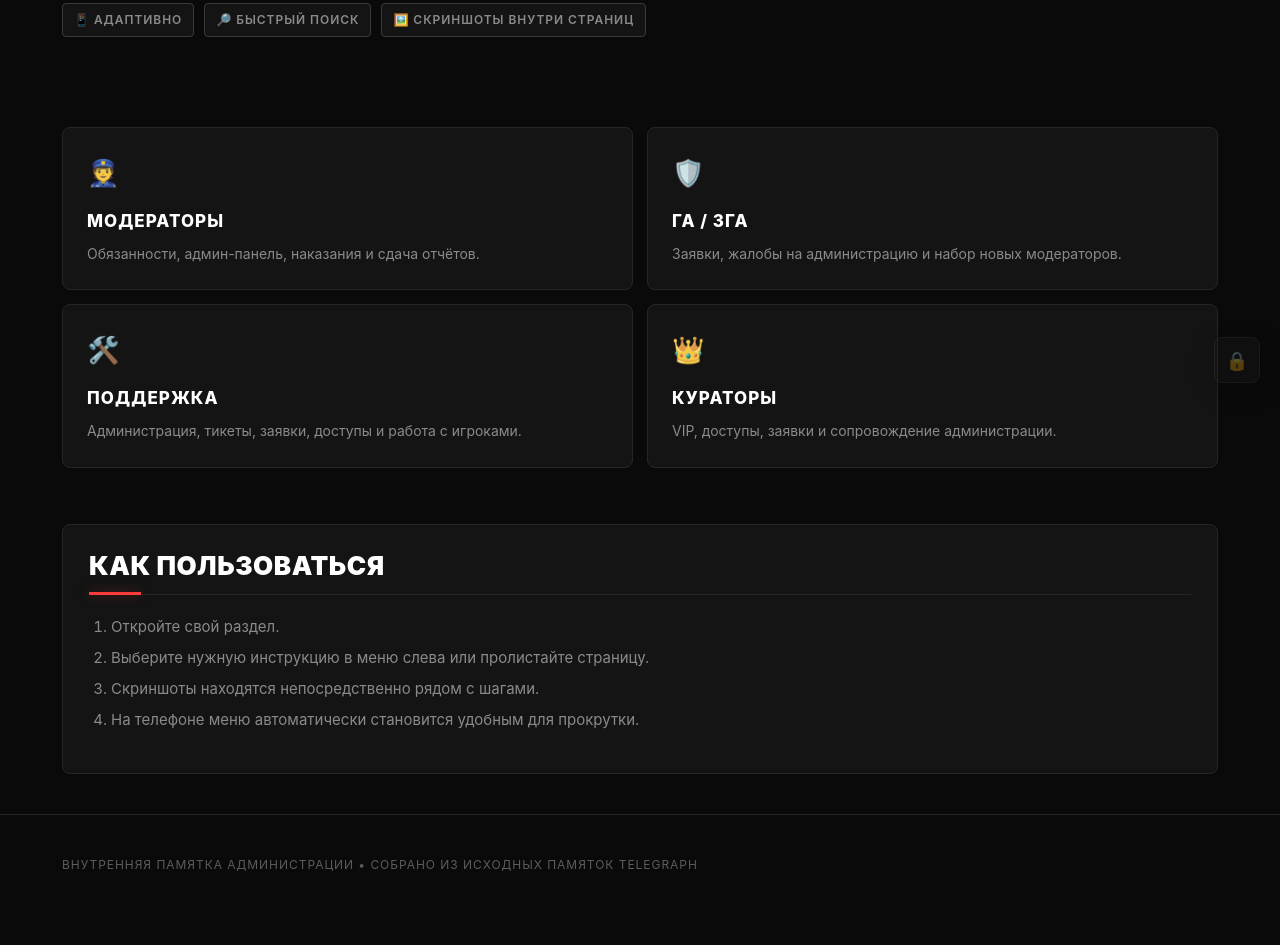
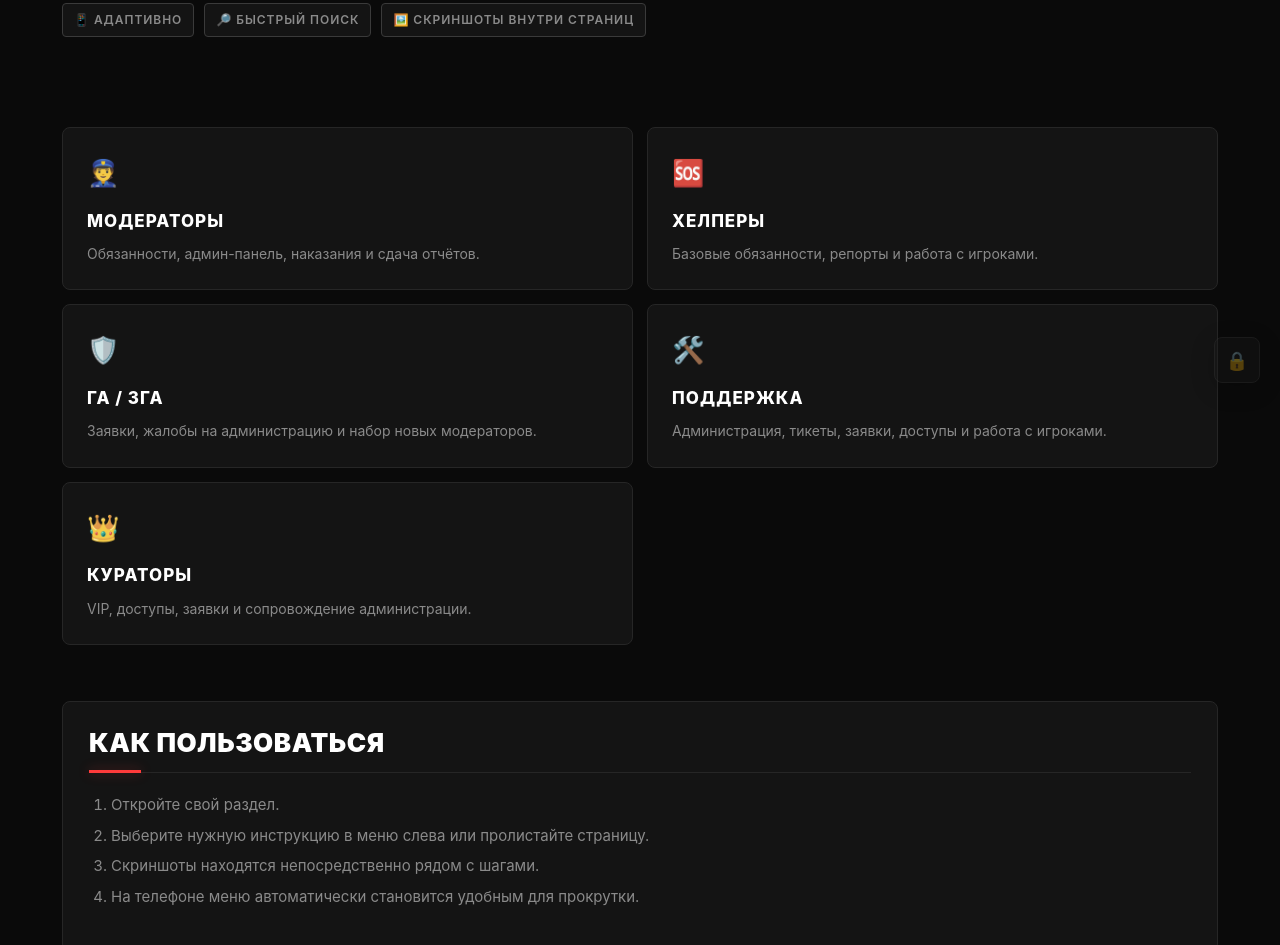
Before and after one commit to XRUMk1/orenti, a website: page index.html in a window 1280 px wide. Shown: the part 397-1342 px from the top of the page. Drawn offline with Linux system fonts and the light colour scheme; no server answers.

Commit message:
Update index.html

```diff
--- a/index.html
+++ b/index.html
@@ -1,7 +1,9 @@
 <!doctype html><html lang="ru"><head><meta charset="utf-8"><meta name="viewport" content="width=device-width,initial-scale=1">
-<title>Памятка администрации — ORENTI</title><link rel="icon" type="image/png" href="favicon.png?v=2">
-<link rel="apple-touch-icon" href="favicon.png?v=2"><link rel="stylesheet" href="style.css"></head><body>
-<header><div class="container nav"><a class="brand" href="index.html">ORENTI <span>Администрация</span></a><nav class="navlinks"><a class="active" href="index.html">Главная</a><a href="moderators.html">Модераторы</a><a href="ga-zga.html">ГА / ЗГА</a><a href="support.html">Поддержка / кураторы</a></nav></div></header><main class="container">
+<title>Памятка администрации — ORENTI</title>
+<link rel="icon" type="image/png" href="favicon.png">
+<link rel="apple-touch-icon" href="favicon.png">
+<link rel="stylesheet" href="style.css"></head><body>
+<header><div class="container nav"><a class="brand" href="index.html">ORENTI <span>Администрация</span></a><nav class="navlinks"><a class="active" href="index.html">Главная</a><a href="moderators.html">Модераторы</a><a href="helpers.html">Хелперы</a><a href="ga-zga.html">ГА / ЗГА</a><a href="support.html">Поддержка / кураторы</a></nav></div></header><main class="container">
 <section class="hero">
   <div class="kicker">База знаний</div>
   <h1>Памятка<br>администрации</h1>
@@ -10,12 +12,15 @@
 </section>
 <div class="grid">
   <a class="card" href="moderators.html"><div class="icon">👮</div><h3>Модераторы</h3><p>Обязанности, админ-панель, наказания и сдача отчётов.</p></a>
+  <a class="card" href="helpers.html"><div class="icon">🆘</div><h3>Хелперы</h3><p>Базовые обязанности, репорты и работа с игроками.</p></a>
   <a class="card" href="ga-zga.html"><div class="icon">🛡️</div><h3>ГА / ЗГА</h3><p>Заявки, жалобы на администрацию и набор новых модераторов.</p></a>
   <a class="card" href="support.html#support"><div class="icon">🛠️</div><h3>Поддержка</h3><p>Администрация, тикеты, заявки, доступы и работа с игроками.</p></a>
   <a class="card" href="support.html#curators"><div class="icon">👑</div><h3>Кураторы</h3><p>VIP, доступы, заявки и сопровождение администрации.</p></a>
 </div>
-<section class="block">
+<section id="how" class="block">
 <h2>Как пользоваться</h2>
 <ol><li>Откройте свой раздел.</li><li>Выберите нужную инструкцию в меню слева или пролистайте страницу.</li><li>Скриншоты находятся непосредственно рядом с шагами.</li><li>На телефоне меню автоматически становится удобным для прокрутки.</li></ol>
 </section>
-</main><footer><div class="container">Внутренняя памятка администрации • собрано из исходных памяток Telegraph</div></footer><script src="edit.js"></script></body></html>
+</main><footer><div class="container">Внутренняя памятка администрации • собрано из исходных памяток Telegraph</div></footer>
+<script src="edit.js"></script>
+</body></html>
```
